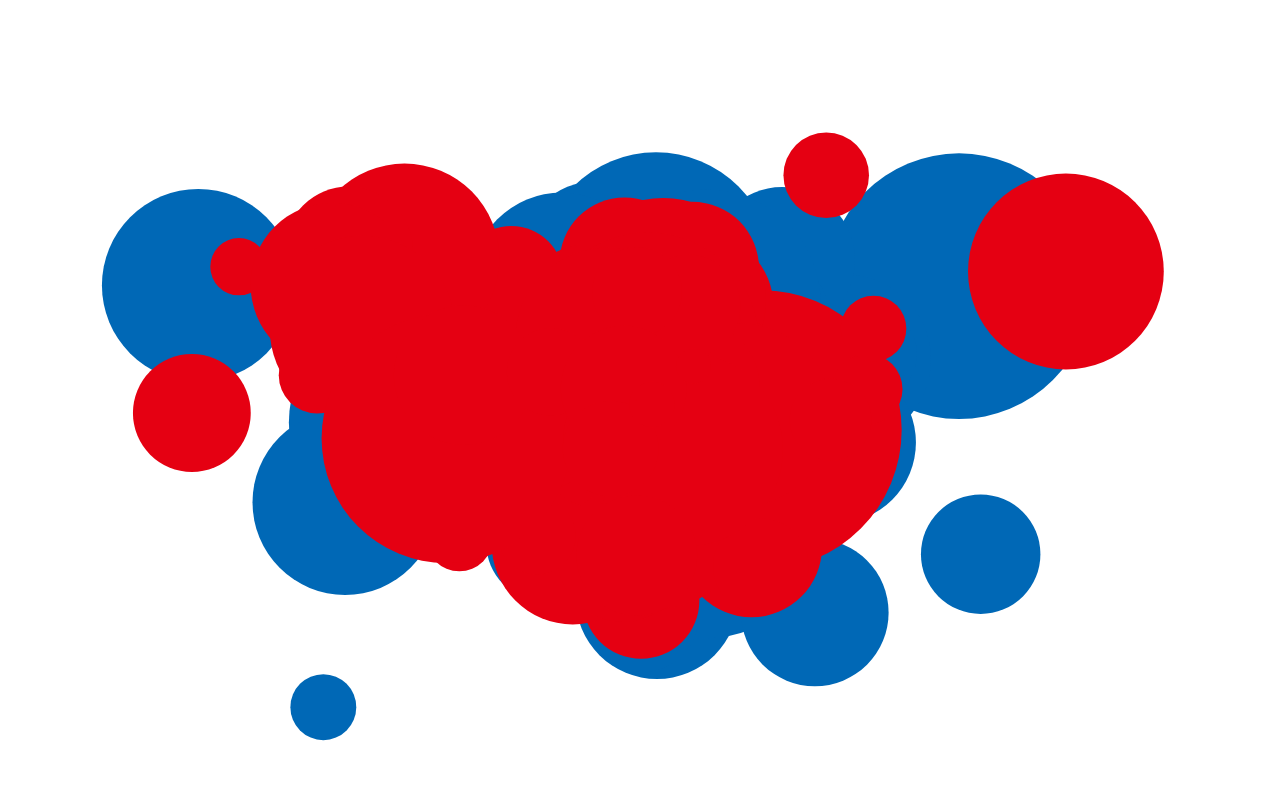
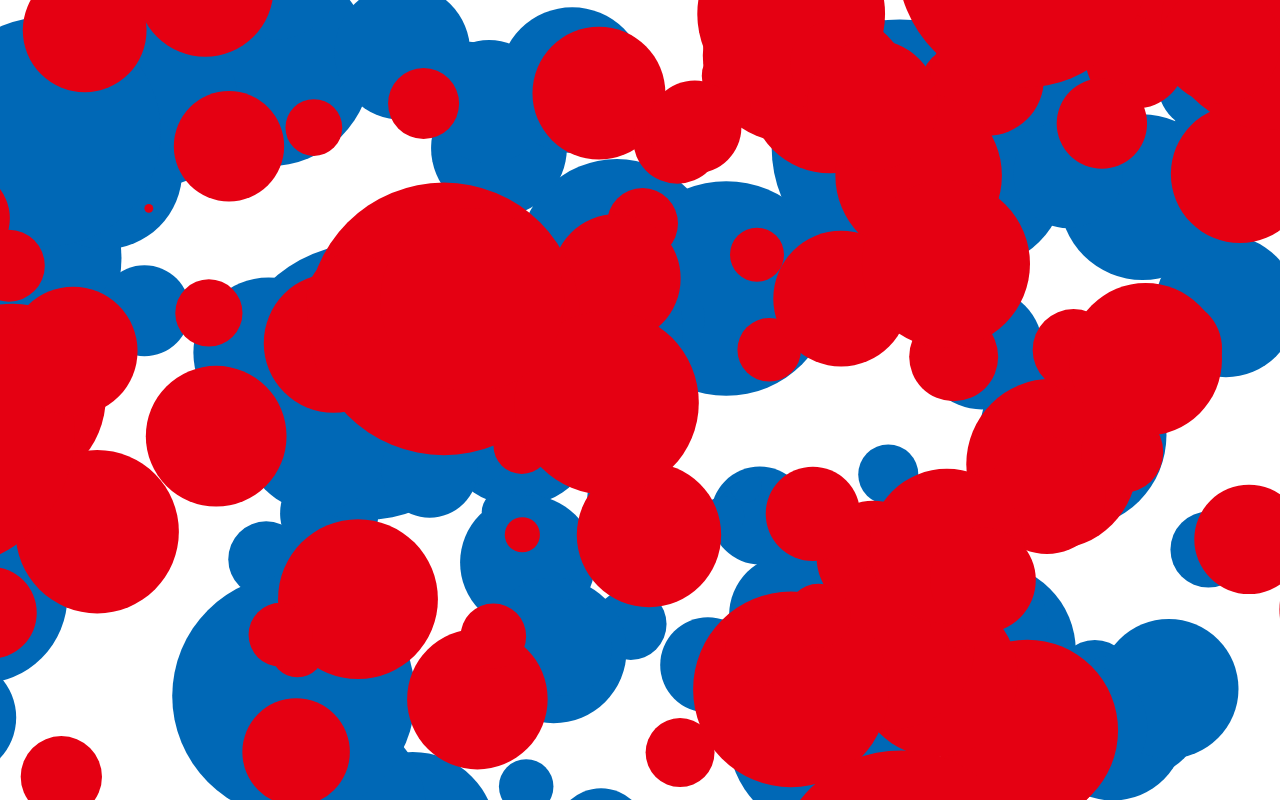
Before and after one commit to wraith13/myaku-myaku-sama, a website: page index.html in a window 1280 px wide. Drawn offline with Linux system fonts and the light colour scheme.

Commit message:
🛠️ 実装 ( WIP )

```diff
--- a/index.html
+++ b/index.html
@@ -2,7 +2,7 @@
 <!--
     This file is genereted by build.js. このファイルは build.js によって生成されました。
     build options: ../build.json all
-    build at: Fri Jan 02 2026 08:15:52 GMT+0900 (日本標準時)
+    build at: Fri Jan 02 2026 12:48:49 GMT+0900 (日本標準時)
     repository: https://github.com/wraith13/myaku-myaku-sama/
 -->
 <!-- license:
@@ -106,8 +106,8 @@ canvas
 <div id="fps" style="display:none;"></div>
 <script type="text/javascript">
 const build = {
-    at: "Fri Jan 02 2026 08:15:52 GMT+0900 (日本標準時)",
-    tick: 1767309352043
+    at: "Fri Jan 02 2026 12:48:49 GMT+0900 (日本標準時)",
+    tick: 1767325729449
 };
 const evilCommonjsConfig = {
     "log": {
@@ -1891,9 +1891,11 @@ define("script/index", ["require", "exports", "script/fps", "resource/config"],
         return result;
     };
     var makeUnitAnimation = function () {
-        var shortSide = Math.min(window.innerWidth, window.innerHeight) * 3.0;
-        var xRatio = window.innerWidth / shortSide;
-        var yRatio = window.innerHeight / shortSide;
+        // const shortSide = Math.min(window.innerWidth, window.innerHeight) *3.0;
+        // const xRatio = window.innerWidth / shortSide;
+        // const yRatio = window.innerHeight / shortSide;
+        var xRatio = 1.0;
+        var yRatio = 1.0;
         var result = {
             moveAnimation: {
                 x: [
@@ -1931,7 +1933,7 @@ define("script/index", ["require", "exports", "script/fps", "resource/config"],
             scale: body.radius,
             animation: makeUnitAnimation(),
         };
-        updateUnit(result, Math.random() * 10000);
+        //updateUnit(result, Math.random() *10000);
         result.animation.appearAnimation = { period: 3000, phase: 0, scale: result.scale, };
         return result;
     };
@@ -1970,7 +1972,7 @@ define("script/index", ["require", "exports", "script/fps", "resource/config"],
         if (areaRatio < 1.0) {
             var makeUnitCooldown = 1000 * areaRatio;
             if (makeUnitCooldown <= timestamp - layer.lastMadeAt) {
-                layer.units.push(makeUnit({ x: 0, y: 0, }));
+                layer.units.push(makeUnit({ x: (pseudoGaussian(1) - 0.5) * window.innerWidth / shortSide, y: (pseudoGaussian(1) - 0.5) * window.innerHeight / shortSide, }));
                 layer.lastMadeAt = timestamp;
             }
         }
```
Also changed, not shown: script/index.js (+7 -5 lines), script/index.ts (+7 -5 lines), 1 other file.
